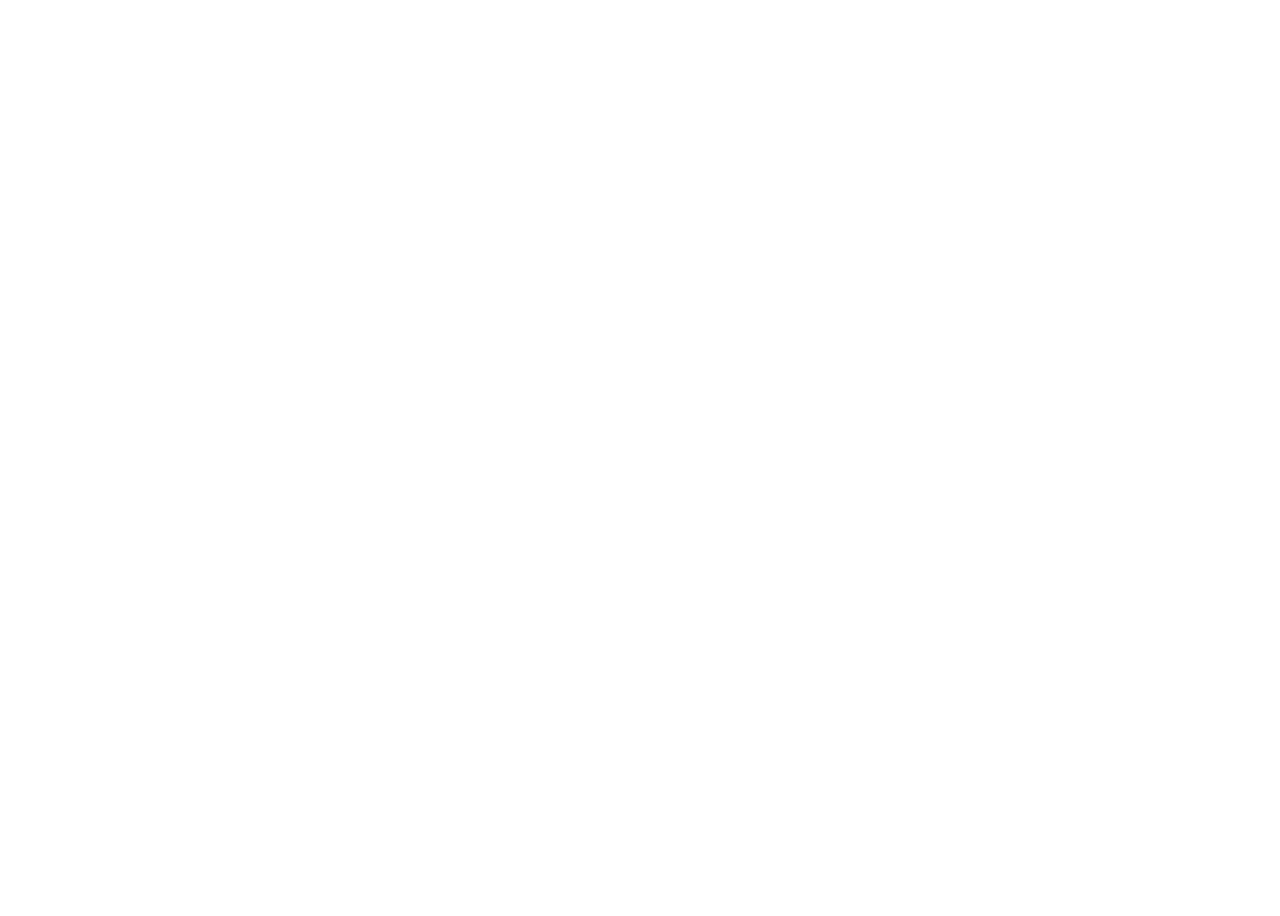
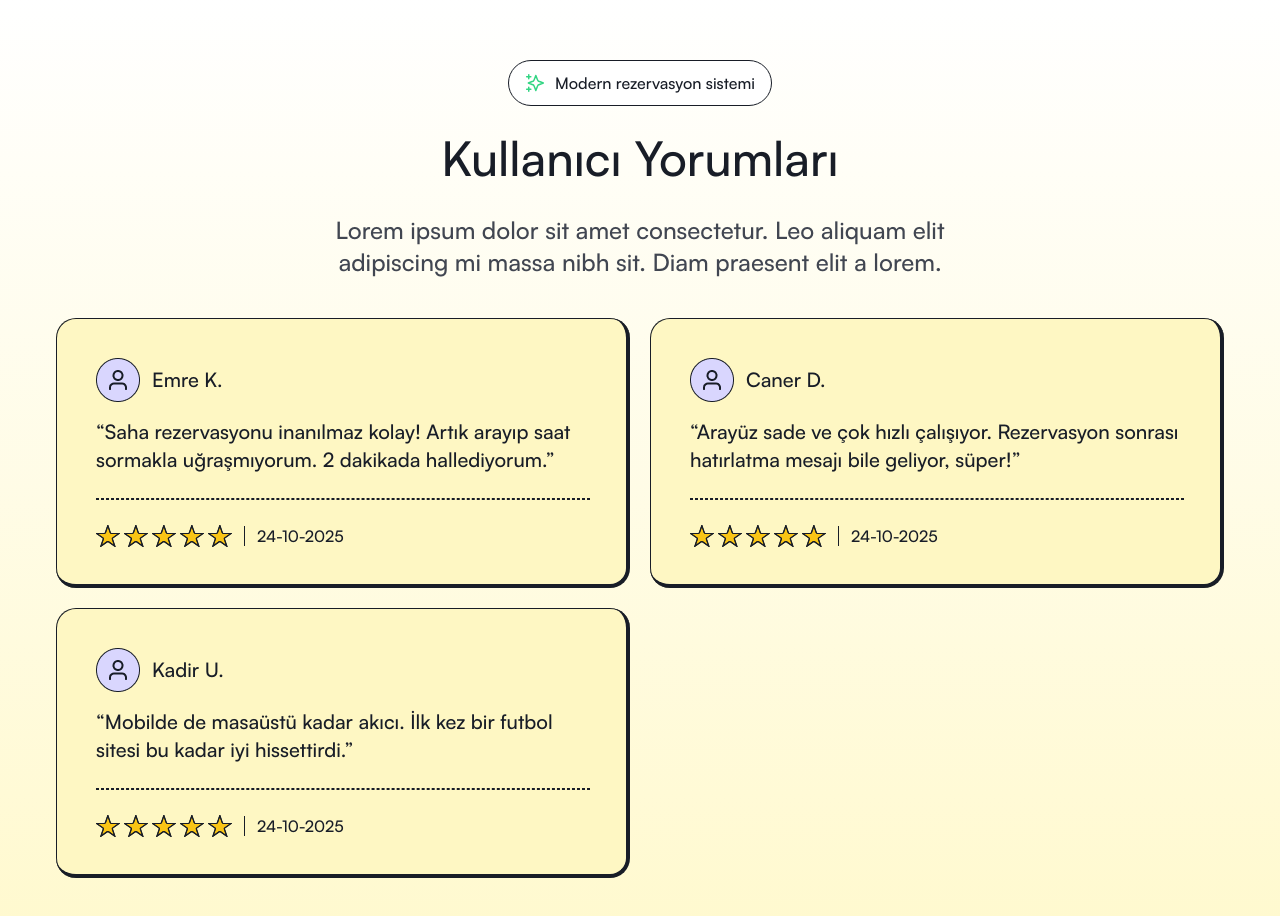
Before and after one commit to tbsoysal/sahadijital, a Next.js app: page / in a window 1280 px wide. Shown: the part 4600-5516 px from the top of the page. Before the commit the page ends 4596 px from the top, so only its background shows below. Built offline with nearby package versions, Linux system fonts and the light colour scheme.

Commit message:
Create testimonials section

```diff
--- a/src/app/page.tsx
+++ b/src/app/page.tsx
@@ -2,6 +2,7 @@
 import Hero from "@/components/sections/Hero";
 import Benefits from "@/components/sections/Benefits";
 import Pricing from "@/components/sections/Pricing";
+import Testimonials from "@/components/sections/Testimonials";
 
 const LandingPage = () => {
 
@@ -11,6 +12,7 @@
       <Features />
       <Benefits />
       <Pricing />
+      <Testimonials />
     </>
   )
 }
--- /dev/null
+++ b/src/components/sections/Testimonials.tsx
@@ -0,0 +1,48 @@
+import Image from "next/image"
+import Badge from "@/components/ui/Badge"
+import TestimonialCard from "@/components/ui/TestimonialCard"
+
+const testimonials = [
+    {
+        author: "Emre K.",
+        comment: "“Saha rezervasyonu inanılmaz kolay! Artık arayıp saat sormakla uğraşmıyorum. 2 dakikada hallediyorum.”",
+        star: 5,
+        date: "24-10-2025"
+    },
+    {
+        author: "Caner D.",
+        comment: "“Arayüz sade ve çok hızlı çalışıyor. Rezervasyon sonrası hatırlatma mesajı bile geliyor, süper!”",
+        star: 5,
+        date: "24-10-2025"
+    },
+    {
+        author: "Kadir U.",
+        comment: "“Mobilde de masaüstü kadar akıcı. İlk kez bir futbol sitesi bu kadar iyi hissettirdi.”",
+        star: 4,
+        date: "24-10-2025"
+    },
+]
+
+export default function Testimonials() {
+    return (
+        <section className="bg-linear-to-b from-white to-[#FFF9CE]">
+            <div className="max-w-[1264px] mx-auto px-5 py-12 tablet:px-12 tablet:py-16 desktop:px-[88px]">
+                <Badge />
+                {/* Text Content */}
+                <div className="max-w-[616px] mx-auto text-center mb-10">
+                    <h2 className="font-medium text-5xl leading-16 mb-6">Kullanıcı Yorumları</h2>
+                    <p className="font-medium text-2xl text-secondary-color leading-8">Lorem ipsum dolor sit amet consectetur. Leo aliquam elit adipiscing mi massa nibh sit. Diam praesent elit a lorem.</p>
+                </div>
+
+                {/* Comments */}
+                <div className="grid grid-cols-1 gap-5 tablet:grid-cols-2 desktop:grid-cols-3">
+                    {
+                        testimonials.map((testimonial, index) => {
+                            return <TestimonialCard key={index} author={testimonial.author} comment={testimonial.comment} star={testimonial.star} date={testimonial.date} />
+                        })
+                    }
+                </div>
+            </div>
+        </section>
+    )
+}
--- /dev/null
+++ b/src/components/ui/TestimonialCard.tsx
@@ -0,0 +1,32 @@
+import Image from "next/image"
+
+interface Props {
+    author: string;
+    comment: string;
+    star: number;
+    date: string;
+}
+
+export default function TestimonialCard({ author, comment, star, date }: Props) {
+    return (
+        <div className="bg-[#FEF7C3] mx-auto border-effect rounded-[20px] before:rounded-[20px] after:rounded-[20px] p-10">
+            <div className="flex items-center gap-3 mb-4">
+                <Image src="/images/profile-photo.png" alt="profile photo" width={44} height={44} />
+                <p className="font-medium text-xl">{author}</p>
+            </div>
+            <p className="font-medium text-xl mb-6">{comment}</p>
+            <span className="block w-full h-[1px] border border-primary-color border-dashed mb-6"></span>
+            <div className="flex items-center gap-3">
+                <div className="flex gap-1 items-center">
+                    <Image src="/images/starIcon.svg" alt="star icon" width={24} height={24} />
+                    <Image src="/images/starIcon.svg" alt="star icon" width={24} height={24} />
+                    <Image src="/images/starIcon.svg" alt="star icon" width={24} height={24} />
+                    <Image src="/images/starIcon.svg" alt="star icon" width={24} height={24} />
+                    <Image src="/images/starIcon.svg" alt="star icon" width={24} height={24} />
+                </div>
+                <span className="block w-[1px] h-[20px] bg-primary-color"></span>
+                <p className="leading-normal">{date}</p>
+            </div>
+        </div>
+    )
+}
```
Also changed, not shown: public/images/profile-photo.png (added), public/images/starIcon.svg (added).
